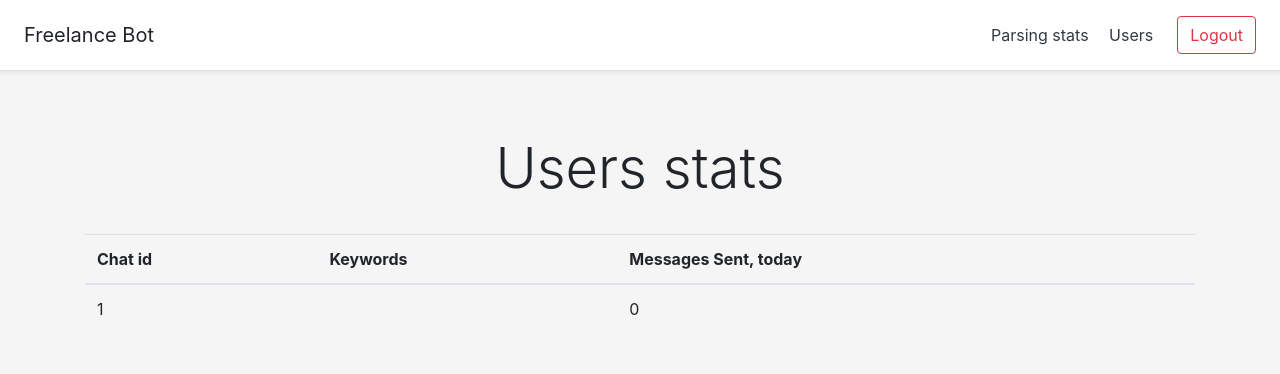
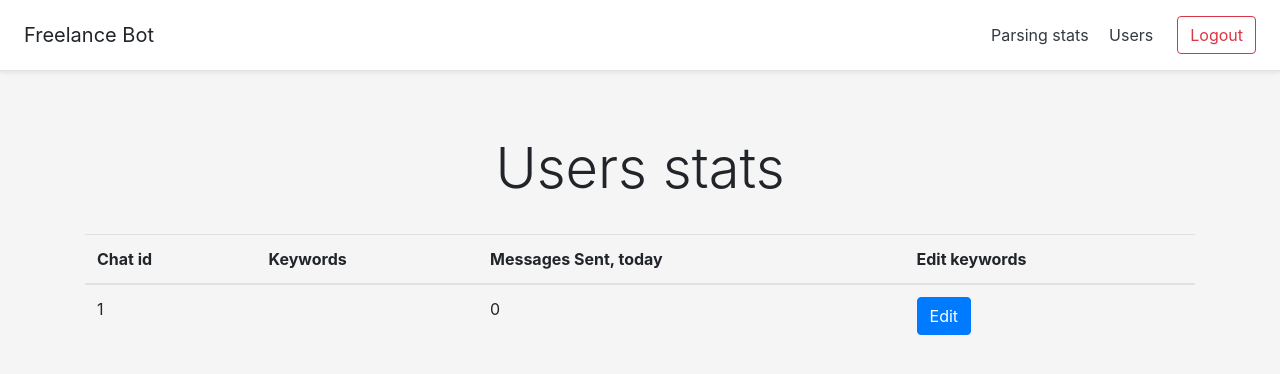
Before and after one commit to alex-berk/freelance_bot, a Flask app: page /users in a window 1280 px wide. Shown: the top 374 px of the page. Run offline with Flask 2, Linux system fonts and the light colour scheme; the visitor is signed in with stand-in values (Sample User, id 1); tables that the repository leaves empty hold one stand-in row (values such as "Sample post"); parts of the project's set-up code (start-up, migrations or seed data) failed here and were passed over; some libraries are stand-ins or nearby versions.

Commit message:
Added functionality for updating users keywords through the dashboard

```diff
--- a/dashboard.py
+++ b/dashboard.py
@@ -108,9 +108,15 @@
 @login_required
 def users():
 	if request.method == 'POST':
-		user_id = request.json.get('user_id')
-		stl = log_parser.get_sent_tasks_list(user_id=user_id)
-		return jsonify(stl)
+		if request.form:
+			user = request.form['user']
+			keywords = request.form['keywords'].split(', ') # TODO: Add parse_string() here
+			db_handler.update_user_keys(user, keywords)
+			return redirect(url_for('users'))
+		elif request.json:
+			user_id = request.json.get('user_id')
+			stl = log_parser.get_sent_tasks_list(user_id=user_id)
+			return jsonify(stl)
 
 	sm = log_parser.get_sent_messages()
 	users = db_handler.get_users()
--- a/static/style.css
+++ b/static/style.css
@@ -14,3 +14,6 @@
 	font-weight: bold;
 	border-top: 3px solid #dee2e6;
 }
+.modal-dialog{
+	max-width: 750px;
+}
--- a/templates/users.html
+++ b/templates/users.html
@@ -10,6 +10,7 @@
            <th>Chat id</th>
            <th>Keywords</th>
            <th>Messages Sent, today</th>
+           <th>Edit keywords</th>
          </tr>
        </thead>
        <tbody>
@@ -18,16 +19,46 @@
           <td>{{ user.chat_id }}</td>
           <td>{{ ', '.join(user.keywords[1:-1]) }}</td>
           <td>{{ sm[user.chat_id] }}</td>
+          <td><button type="button" class="btn btn-primary" data-toggle="modal" data-target="#editModal" data-user_id="{{ user.chat_id }}">Edit</button></td>
         </tr>
         {% endfor %}
        </tbody>
      </table>
     </div>
     <div class="table-responsive" id="tasks-list"></div>
+
+    <div class="modal fade" id="editModal" tabindex="-1" role="dialog" aria-labelledby="editModalLabel" aria-hidden="true">
+      <div class="modal-dialog" role="document">
+        <div class="modal-content">
+          <div class="modal-header">
+            <h5 class="modal-title" id="exampleModalLabel">Edit Keywords</h5>
+            <button type="button" class="close" data-dismiss="modal" aria-label="Close">
+              <span aria-hidden="true">&times;</span>
+            </button>
+          </div>
+          <form action="" method="POST">
+          <div class="modal-body">
+              <div class="form-group">
+                <label for="user_id" class="col-form-label">User:</label>
+                <input type="text" name="user" class="form-control" id="user_id" readonly>
+              </div>
+              <div class="form-group">
+                <label for="keywords" class="col-form-label">Keywords:</label>
+                <textarea class="form-control" name="keywords" rows="10" id="keywords"></textarea>
+              </div>
+          </div>
+          <div class="modal-footer">
+            <button type="button" class="btn btn-secondary" data-dismiss="modal">Close</button>
+            <input class="btn btn-primary" id="submit" name="submit" type="submit" value="Update">
+          </div>
+          </form>
+        </div>
+      </div>
+    </div>
 {% endblock content %}
 {% block js %}
 <script>
-  $('table.table-interactive td').click(function(){
+  $('table.table-interactive td:not(:has(button))').click(function(){
       var user_id = $(this).parent('tr').find('td:first').text()
       $.ajax({
           type: "POST",
@@ -52,8 +83,19 @@
           }
       });
   });
+
   $(document).on('click', '#clear-table', function(){
     $('#tasks-list').html('')
-  })
+  });
+
+  $('#editModal').on('show.bs.modal', function (event) {
+    var button = $(event.relatedTarget) // Button that triggered the modal
+    var user_id = button.data('user_id') // Extract info from data-* attributes
+    var keywords = $(event.relatedTarget).parent('td').siblings('td:nth-child(2)').text()
+    var modal = $(this)
+    modal.find('.modal-title').text('Edit keywords for user ' + user_id)
+    modal.find('.modal-body input').val(user_id)
+    modal.find('#keywords').val(keywords)
+  });
 </script>
 {% endblock js %}
```
